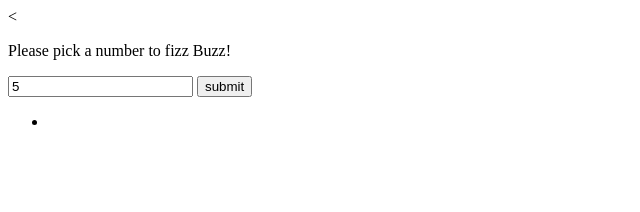
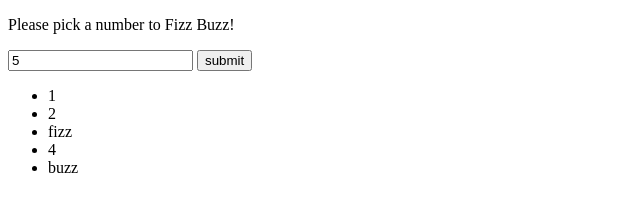
Before and after one commit to methodmenon/FEWD_FizzBuzz, a plain HTML site: page index.html in a window 1280 px wide. Both pictures are taken after typing "5" into the empty fields and a click on the input "submit". Shown: the whole page, without its empty margins (0-640 px from the left). Drawn offline with nearby package versions, Linux system fonts and the light colour scheme.

Commit message:
Working code bare bones version

```diff
--- a/index.html
+++ b/index.html
@@ -1,4 +1,4 @@
-<<!DOCTYPE html>
+<!DOCTYPE html>
 <html lang="en">
 <head>
 	<title>Fizz Buzz App</title>
@@ -7,11 +7,10 @@
 	<link rel="stylesheet" href="css\stylesheet.css">
 	<script src="http://code.jquery.com/jquery.min.js"></script>
 	<script src="js\app.js"></script>
-	<style type="text\css"></style>
 </head>
 <body>
-	<p>Please pick a number to fizz Buzz!</p>
-	<form id="fB_form">
+	<p>Please pick a number to Fizz Buzz!</p>
+	<form id="fb_form">
 		<input type="number" id="val">
 		<input type="submit" id="btn_val" value="submit">
 	</form>
--- a/js/app.js
+++ b/js/app.js
@@ -1,28 +1,28 @@
 $(document).ready(function(){
+
 	$("#btn_val").click(function(e){
 		e.preventDefault(e);
-		fB_val = fizzBuzz($("#val").val());
-		fB_li = $("<li></li>").text(fB_val);
-		$("#fb_list").append(fB_li);
+		var num_to_fb = $("#val").val();
+		fizzBuzz(num_to_fb);
 	});
 
 });
 
 function fizzBuzz(x) {
-
-	for (var i = x; i < 100; i++) {
+	var gen_list = $("#fb_list");
+	for (var i = 1; i <= x; i++) {
 		if ((i % 3) == 0 && ((i % 5) == 0)) {
-			console.log("fizz buzz");
+			gen_list.append("<li>fizz buzz</li>");
 		}
 		else if ((i % 3) == 0) {
-			console.log("fizz");
+			gen_list.append("<li>fizz</li>");
 		}
 		else if ((i % 5) == 0) {
-			console.log("buzz");
+			gen_list.append("<li>buzz</li>");
 		}
 		else
 		{
-			console.log(i);
+			gen_list.append("<li>" + i + "</li>");
 		}
 	}
 }
```
